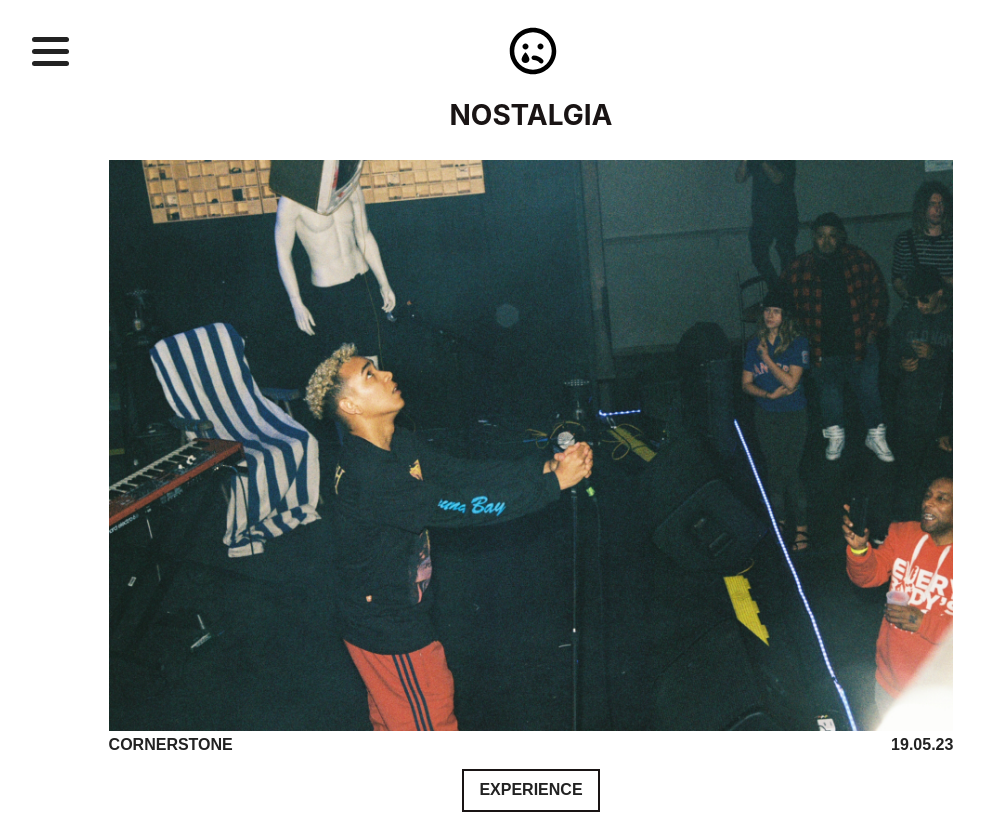
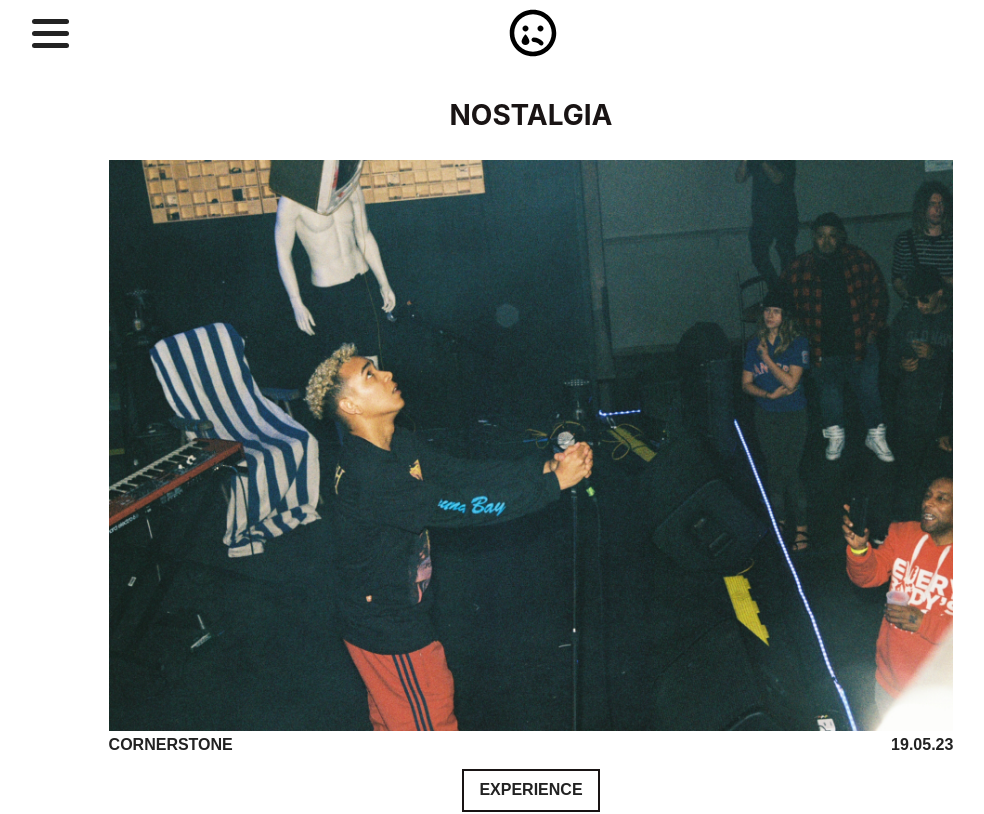
Before and after one commit to kjwilsondev/sadboyportfolio, a React (Create React App) app: page / in a window 1280 px wide. Shown: the top 814 px of the page, without its empty margins (109-1093 px from the left). Built offline with nearby package versions, Linux system fonts and the light colour scheme.

Commit message:
transluscent nav

```diff
--- a/src/components/navbar/styles.css
+++ b/src/components/navbar/styles.css
@@ -1,6 +1,6 @@
 .navbar-container {
   position: fixed;
-  background-color: white;
+  background-color: rgba(255, 255, 255, 0.3);
   width: 100%;
   z-index: 2;
 }
@@ -11,6 +11,8 @@
   align-items: center;
   justify-content: space-between;
   padding: 10px 11vw;
+  margin-top: -2px;
+  margin-bottom: 0px;
 }
 .navbar li:nth-of-type(2) {
   margin-left: -46px;
```
